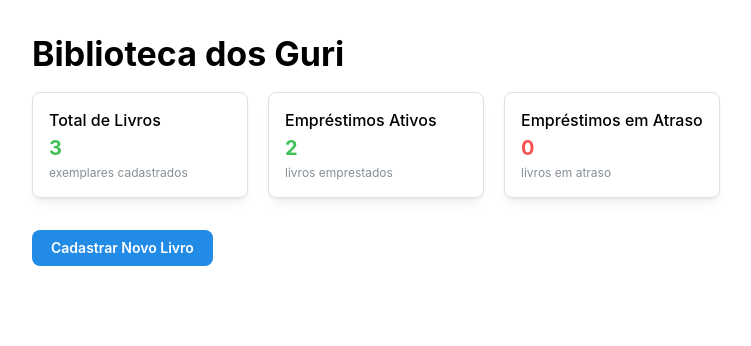
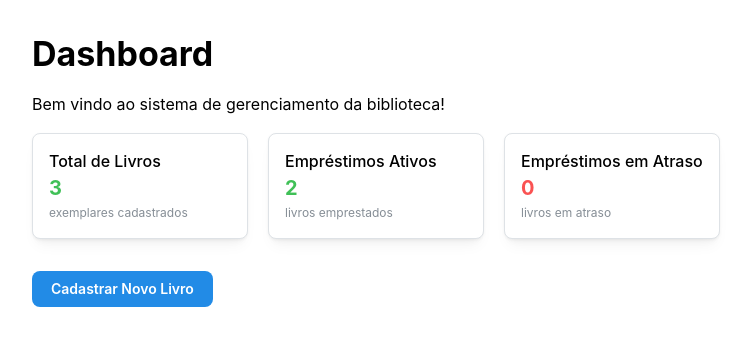
Before and after one commit to willliamdev/biblioteca-web-frontend, a React (Vite) app: page / in a window 1280 px wide. Shown: the top 346 px of the page, without its empty margins (264-1015 px from the left). Built offline with nearby package versions, Linux system fonts and the light colour scheme.

Commit message:
fix: correct title in index.html and update App component title to Dashboard

```diff
--- a/index.html
+++ b/index.html
@@ -4,7 +4,7 @@
     <meta charset="UTF-8" />
     <link rel="icon" type="image/svg+xml" href="/favicon.svg" />
     <meta name="viewport" content="width=device-width, initial-scale=1.0" />
-    <title>biliblibioteca</title>
+    <title>Biblioteca</title>
   </head>
   <body>
     <div id="root"></div>
--- a/src/App.tsx
+++ b/src/App.tsx
@@ -10,10 +10,10 @@ export default function App() {
   return (
     <Container size="sm" py="xl">
       <Title order={1} mb="md">
-        Biblioteca dos Guri
+        Dashboard
       </Title>
+      <p>Bem vindo ao sistema de gerenciamento da biblioteca!</p>
       <Group mb="xl" justify="center">
-        {/* total de livros, total emprestimos, empréstimos atrasados */}
         <StatsContainer data={mockDashboardStatsData} />
       </Group>
       <Group>
```
Also changed, not shown: image.png (deleted).
